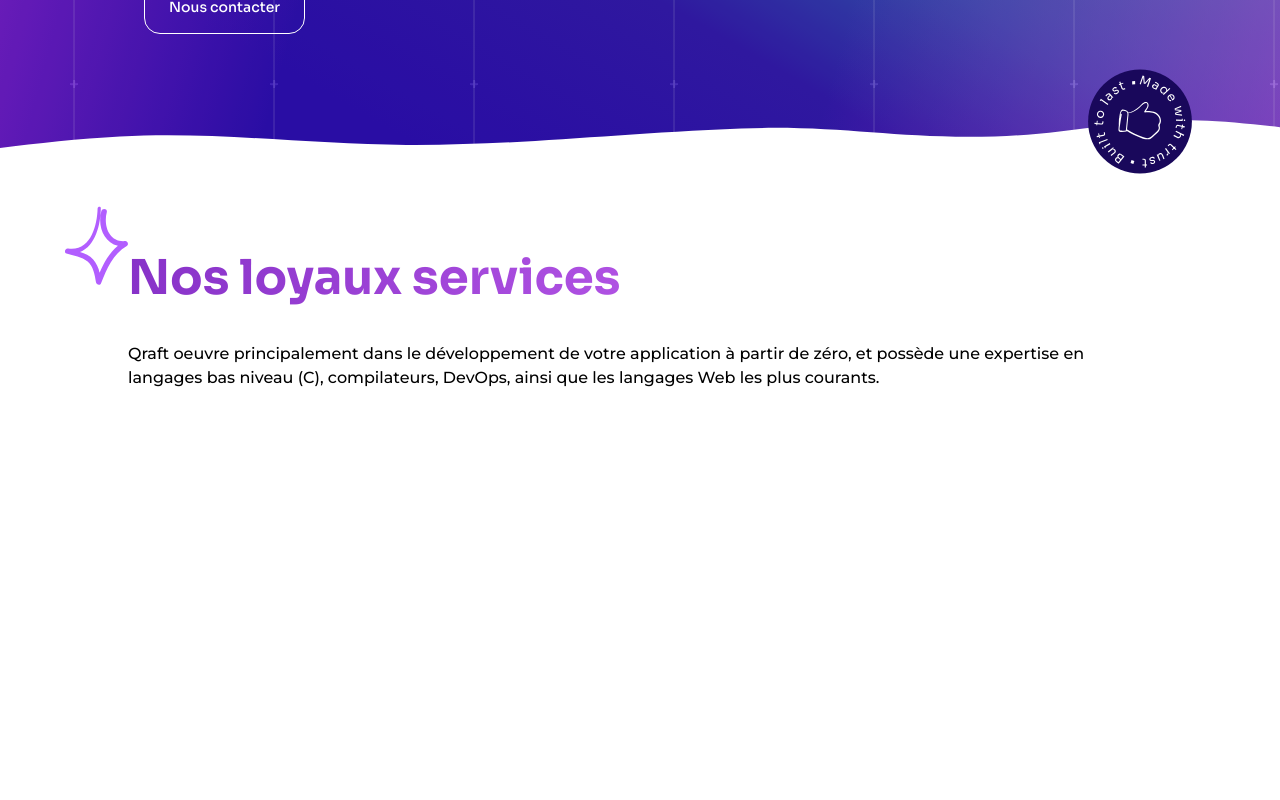
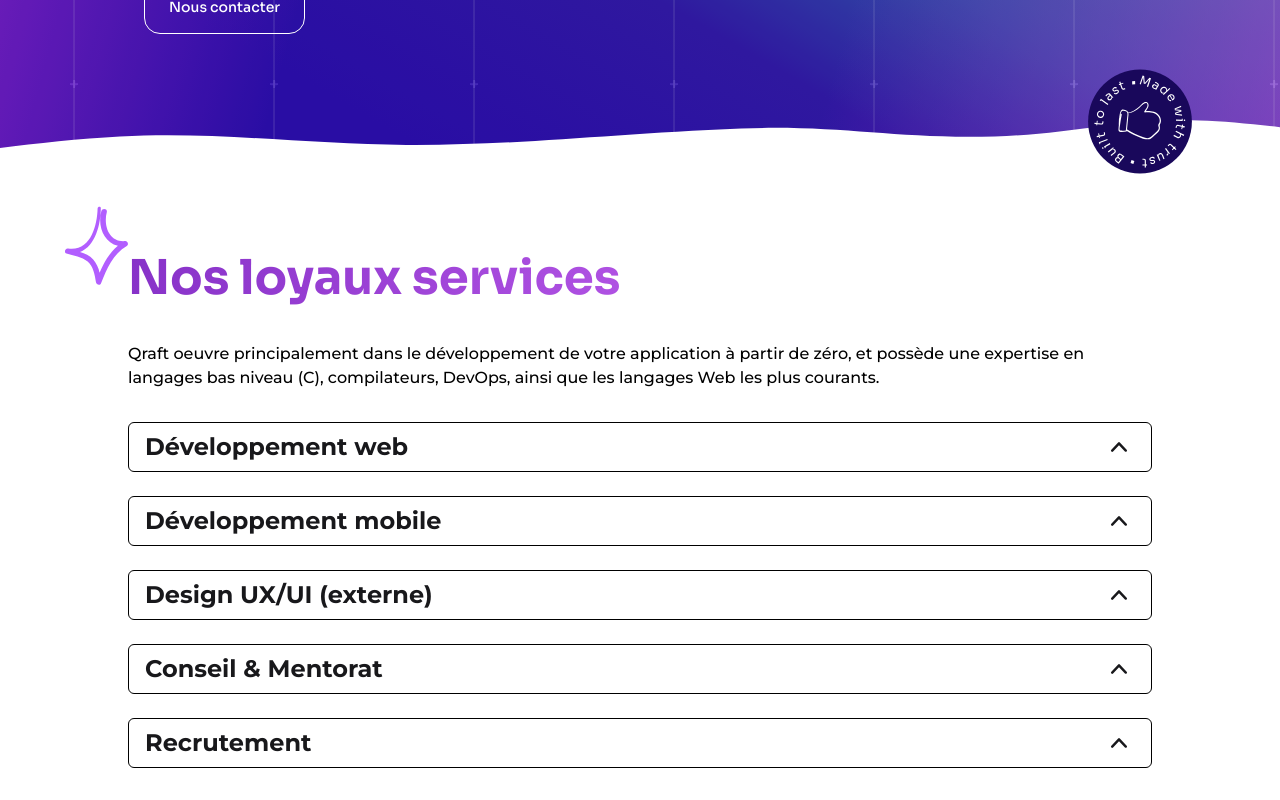
Before and after one commit to qrafttech/website, a Next.js app: page / in a window 1280 px wide. Shown: the part 588-1388 px from the top of the page. Before the commit the page ends 1002 px from the top, so only its background shows below. Built offline with nearby package versions, Linux system fonts and the light colour scheme.

Commit message:
feat(Services): add `Disclosure` components to Service section

```diff
--- a/app/Services.tsx
+++ b/app/Services.tsx
@@ -1,6 +1,7 @@
 import Image from "next/image";
 
 import shiningStar from "../public/images/shining-star.svg";
+import Disclosure from "../components/Disclosure.client";
 
 export default function Services() {
   return (
@@ -20,6 +21,28 @@ export default function Services() {
         partir de zéro, et possède une expertise en langages bas niveau (C),
         compilateurs, DevOps, ainsi que les langages Web les plus courants.
       </p>
+      <div className="w-full py-2">
+        <Disclosure
+          title="Développement web"
+          content="Lorem ipsum dolor sit amet, consectetur adipiscing elit. Ut pellentesque amet, massa auctor arcu, risus, libero tincidunt id. Diam in fermentum tincidunt elementum sed enim tortor, senectus. Turpis senectus consectetur vitae risus molestie pellentesque ultrices auctor."
+        />
+        <Disclosure
+          title="Développement mobile"
+          content="Lorem ipsum dolor sit amet, consectetur adipiscing elit. Ut pellentesque amet, massa auctor arcu, risus, libero tincidunt id. Diam in fermentum tincidunt elementum sed enim tortor, senectus. Turpis senectus consectetur vitae risus molestie pellentesque ultrices auctor."
+        />
+        <Disclosure
+          title="Design UX/UI (externe)"
+          content="Lorem ipsum dolor sit amet, consectetur adipiscing elit. Ut pellentesque amet, massa auctor arcu, risus, libero tincidunt id. Diam in fermentum tincidunt elementum sed enim tortor, senectus. Turpis senectus consectetur vitae risus molestie pellentesque ultrices auctor."
+        />
+        <Disclosure
+          title="Conseil & Mentorat"
+          content="Lorem ipsum dolor sit amet, consectetur adipiscing elit. Ut pellentesque amet, massa auctor arcu, risus, libero tincidunt id. Diam in fermentum tincidunt elementum sed enim tortor, senectus. Turpis senectus consectetur vitae risus molestie pellentesque ultrices auctor."
+        />
+        <Disclosure
+          title="Recrutement"
+          content="Lorem ipsum dolor sit amet, consectetur adipiscing elit. Ut pellentesque amet, massa auctor arcu, risus, libero tincidunt id. Diam in fermentum tincidunt elementum sed enim tortor, senectus. Turpis senectus consectetur vitae risus molestie pellentesque ultrices auctor."
+        />
+      </div>
     </>
   );
 }
```
